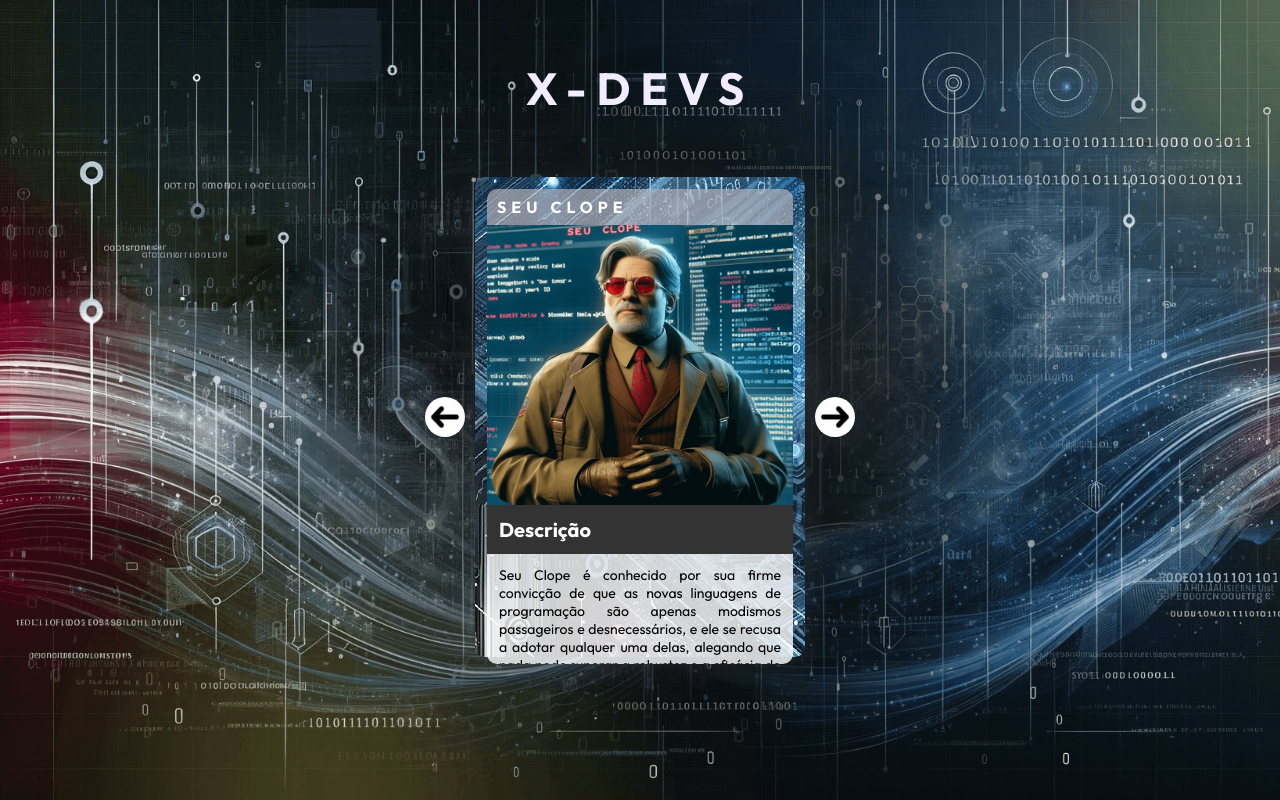
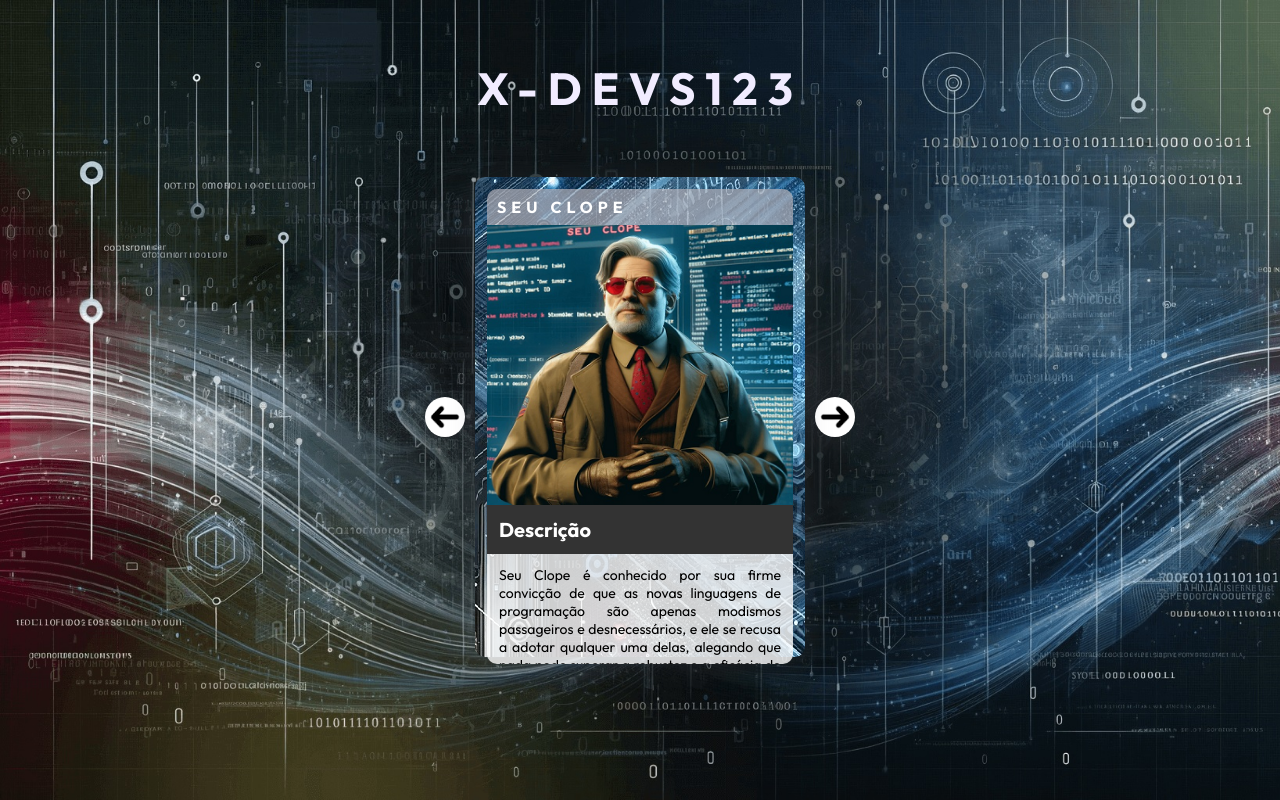
Before and after one commit to Desterm2/projetos-xdevs, a plain HTML site: page index.html in a window 1280 px wide. Drawn offline with Linux system fonts and the light colour scheme.

Commit message:
Update index.html

```diff
--- a/index.html
+++ b/index.html
@@ -16,7 +16,7 @@
 
 <body>
     <header class="cabecalho">
-        <h1>X-Devs</h1>
+        <h1>X-Devs123</h1>
     </header>
     <main class="personagens-slider">
         <button class="btn-seta btn-voltar" id="btn-voltar">
```
